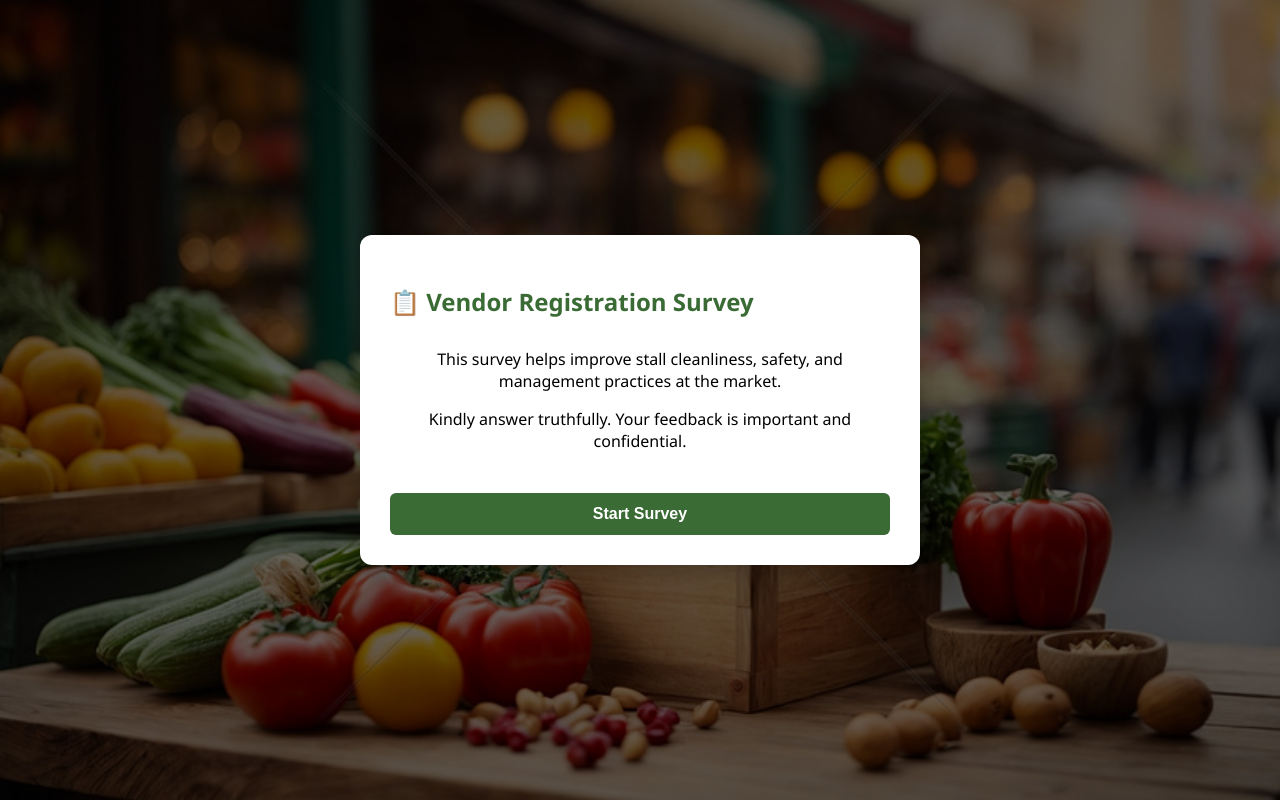
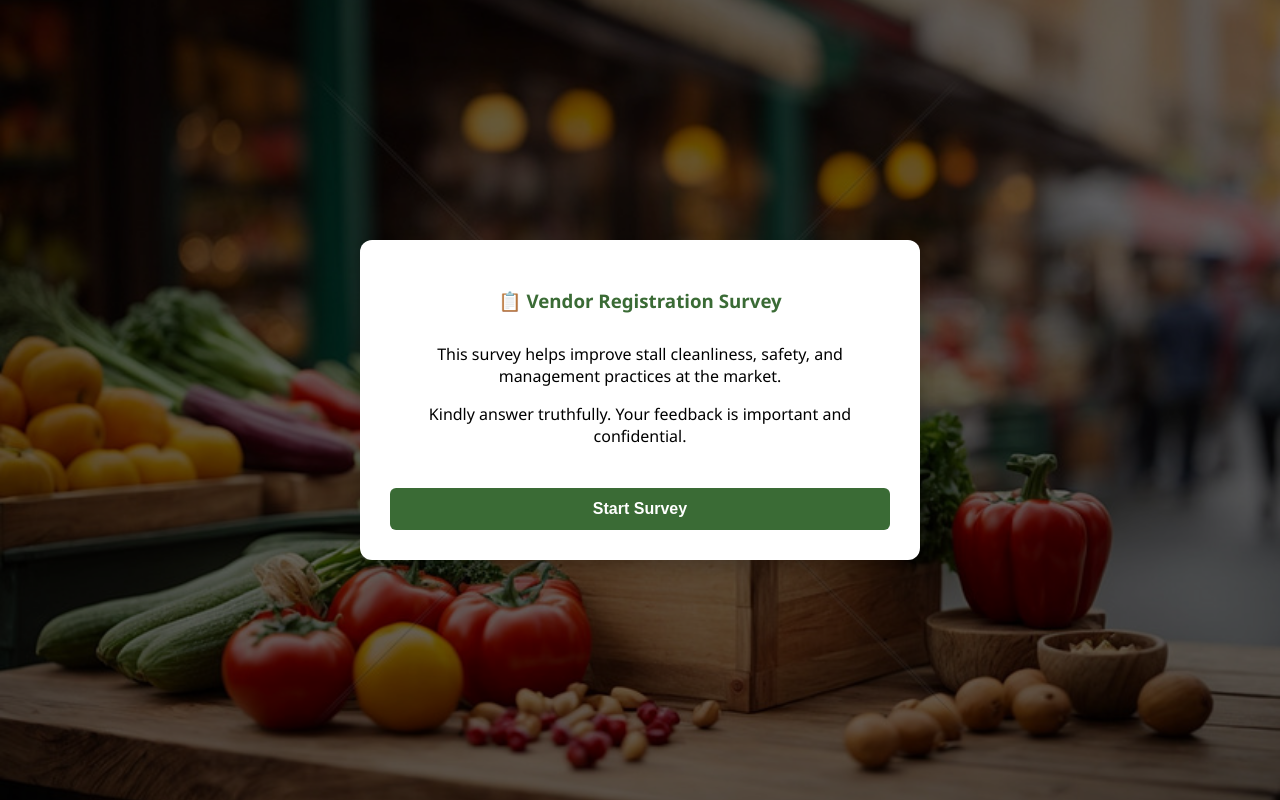
Before and after one commit to mlhzdk/Public-Market-Vendor-Registration, a plain HTML site: page index.html in a window 1280 px wide. Drawn offline with Linux system fonts and the light colour scheme.

Commit message:
Update index.html

```diff
--- a/index.html
+++ b/index.html
@@ -30,6 +30,12 @@
 
     h2 {
       text-align: left;
+      color: #3a6b35;
+      margin-bottom: 30px;
+    }
+
+   h3 {
+      text-align: center;
       color: #3a6b35;
       margin-bottom: 30px;
     }
@@ -134,7 +140,7 @@
 <body>
   <div id="intro-modal">
     <div style="background: white; padding: 30px; border-radius: 12px; max-width: 500px; width: 90%; box-shadow: 0 8px 20px rgba(0,0,0,0.2); text-align: center; animation: fadeIn 0.3s ease;">
-      <h2>📋 Vendor Registration Survey</h2>
+      <h3>📋 Vendor Registration Survey</h3>
       <p>This survey helps improve stall cleanliness, safety, and management practices at the market.</p>
       <p>Kindly answer truthfully. Your feedback is important and confidential.</p>
       <button id="start-btn">Start Survey</button>
@@ -145,6 +151,7 @@
     <div class="header">
       <h1>VENDOR REGISTRATION FORM</h1>
     </div>
+
     <form id="vendor-form">
       <h2>Vendor Information</h2>
       <label for="business-name">Business Name</label>
```
